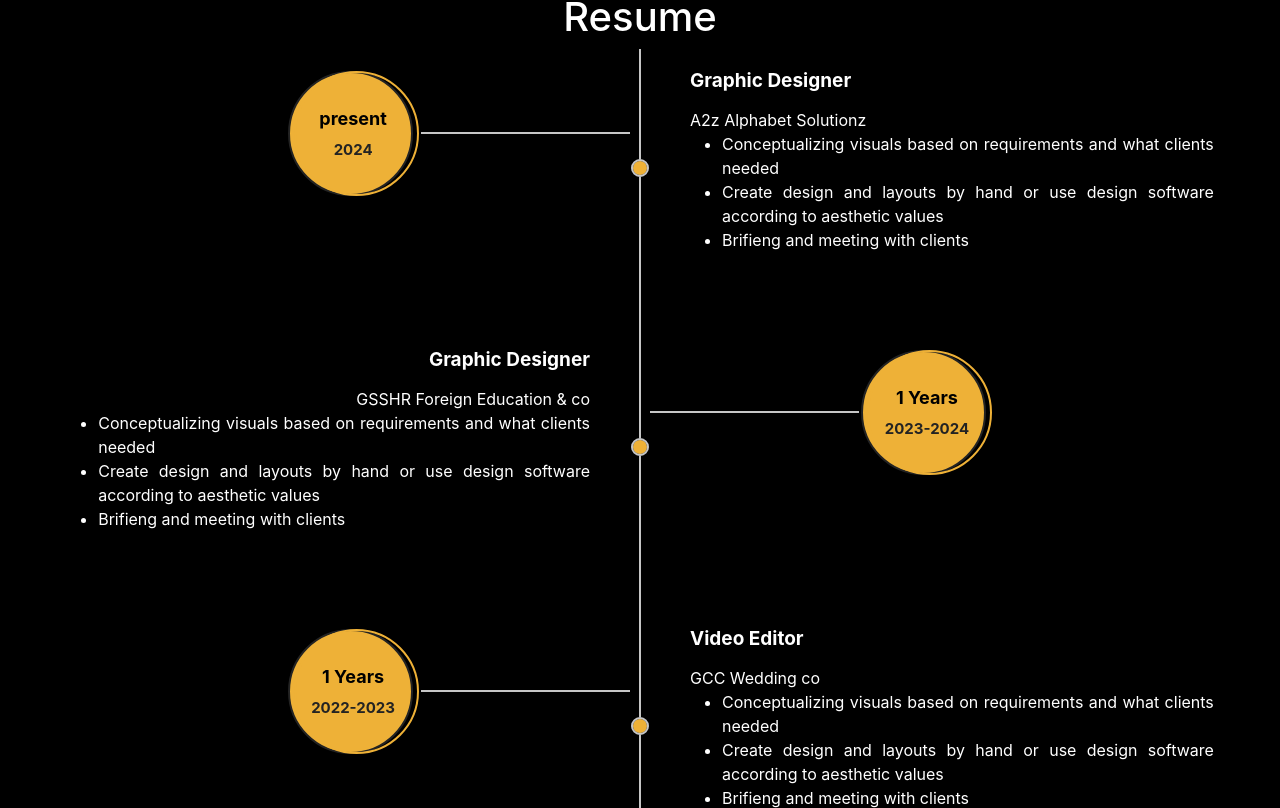
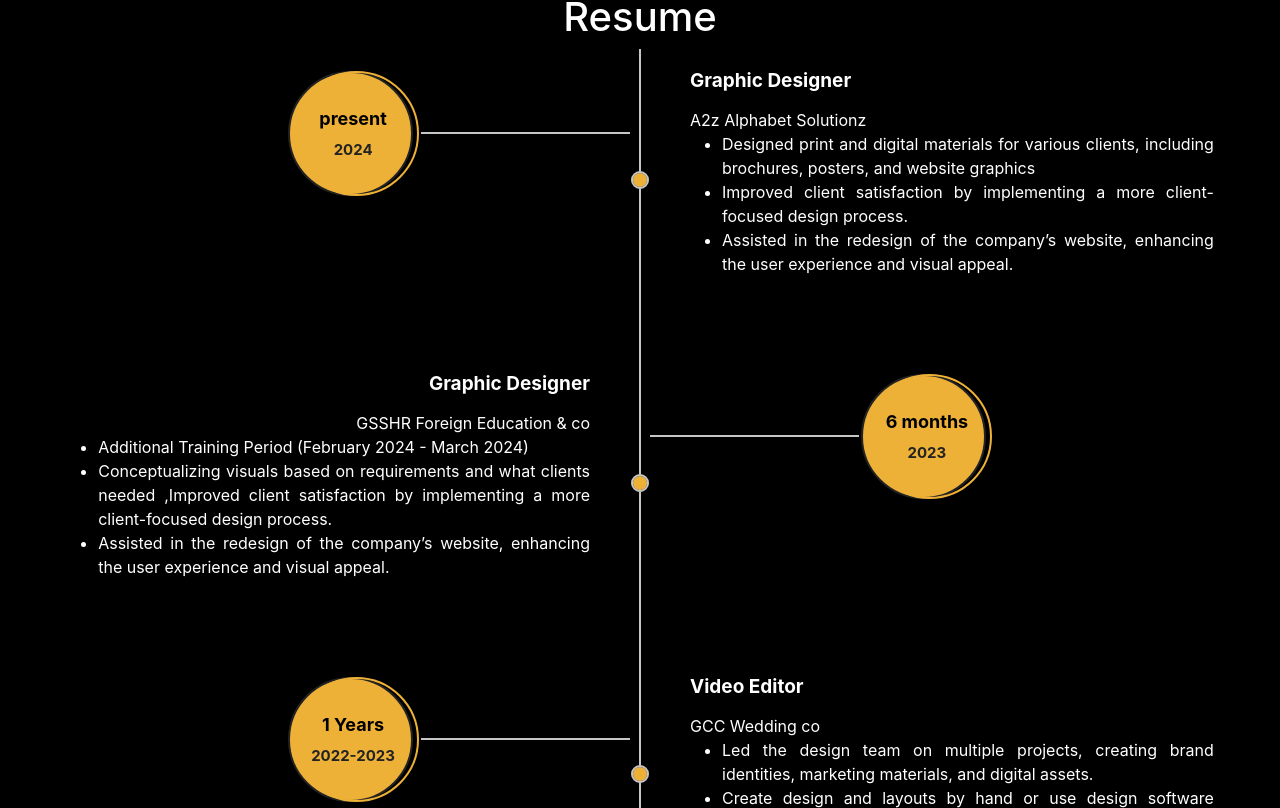
Before and after one commit to Suraj24061998/aneena, a React (Create React App) app in the folder profile/: page / in a window 1280 px wide. Shown: the part 1332-2140 px from the top of the page. Built offline with nearby package versions, Linux system fonts and the light colour scheme.

Commit message:
resume change

```diff
--- a/profile/src/Components/Navbar/Nav.css
+++ b/profile/src/Components/Navbar/Nav.css
@@ -200,6 +200,7 @@ a.navbar-brand img{
 
 .nav-item {
   list-style: none;
+  gap: 5%;
 }
 
 .nav-link {
--- a/profile/src/Components/Resume/Resume.jsx
+++ b/profile/src/Components/Resume/Resume.jsx
@@ -15,25 +15,25 @@ function Resume() {
       duration: 'present',
       title: 'Graphic Designer',
       description: 'A2z Alphabet Solutionz',
-      title1: 'Conceptualizing visuals based on requirements and what clients needed',
-      title2: 'Create design and layouts by hand or use design software according to aesthetic values',
-      title3: 'Brifieng and meeting with clients'
+      title1: 'Designed print and digital materials for various clients, including brochures, posters, and website graphics',
+      title2: 'Improved client satisfaction by implementing a more client-focused design process.',
+      title3: 'Assisted in the redesign of the company’s website, enhancing the user experience and visual appeal.'
     },
     {
-      year: '2023-2024',
-      duration: '1 Years',
+      year: '2023',
+      duration: '6 months',
       title: 'Graphic Designer',
       description: 'GSSHR Foreign Education & co',
-      title1: 'Conceptualizing visuals based on requirements and what clients needed',
-      title2: 'Create design and layouts by hand or use design software according to aesthetic values',
-      title3: 'Brifieng and meeting with clients'
+      title1: 'Additional Training Period (February 2024 - March 2024)',
+      title2: 'Conceptualizing visuals based on requirements and what clients needed ,Improved client satisfaction by implementing a more client-focused design process.',
+      title3: 'Assisted in the redesign of the company’s website, enhancing the user experience and visual appeal.'
     },
     {
       year: '2022-2023',
       duration: '1 Years',
       title: 'Video Editor',
       description: 'GCC Wedding co',
-      title1: 'Conceptualizing visuals based on requirements and what clients needed',
+      title1: 'Led the design team on multiple projects, creating brand identities, marketing materials, and digital assets.',
       title2: 'Create design and layouts by hand or use design software according to aesthetic values',
       title3: 'Brifieng and meeting with clients'
     },
```
